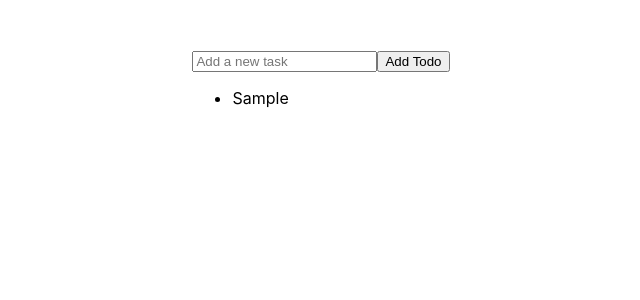
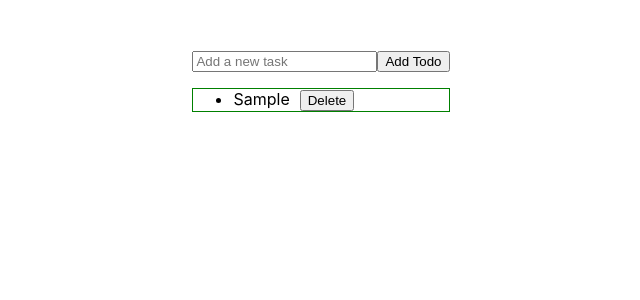
Before and after one commit to Annie-Huang/my-react18-js-app, a React (Create React App) app: page / in a window 1280 px wide. Both pictures are taken after typing "Sample" into the empty fields and a click on the button "Add Todo". Shown: the top 300 px of the page, without its empty margins (319-959 px from the left). Built offline with nearby package versions, Linux system fonts and the light colour scheme; the HTML template or start-up script is replaced by a standard one.

Commit message:
Add Delete button for each teask

```diff
--- a/src/App.css
+++ b/src/App.css
@@ -3,3 +3,10 @@
   place-content: center;
   margin-top: 50px;
 }
+
+ul {
+  border: 1px solid green;
+}
+.todoItem button {
+  margin-left: 10px;
+}
--- a/src/App.js
+++ b/src/App.js
@@ -10,6 +10,10 @@ function ToDoList() {
     e.preventDefault();
     setTodos([...todos, { id: Date.now(), text: inputValue }]);
     setInputValue('');
+  };
+
+  const handleDeleteTodo = (id) => {
+    setTodos(todos.filter((todo) => todo.id !== id));
   };
 
   console.log('inputValue', inputValue);
@@ -30,9 +34,9 @@ function ToDoList() {
       </form>
       <ul>
         {todos.map((todo) => (
-          <li key={todo.id}>
+          <li key={todo.id} className='todoItem'>
             {todo.text}
-            {/*<button onClick={() => handleDeleteTodo(todo.id)}>Delete</button>*/}
+            <button onClick={() => handleDeleteTodo(todo.id)}>Delete</button>
           </li>
         ))}
       </ul>
```
